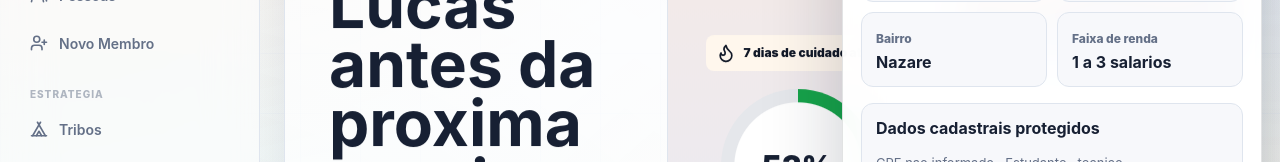
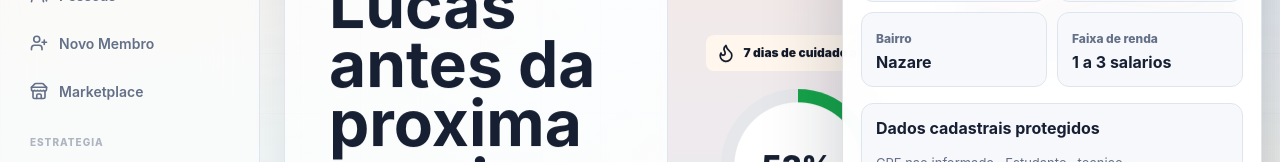
Before and after one commit to Alexandrecostagg/Alvo-Church, a Next.js app in the folder apps/web/: page / in a window 1280 px wide. Shown: the part 366-528 px from the top of the page. Built offline with nearby package versions, Linux system fonts and the light colour scheme; no server answers.

Commit message:
feat: add Marketplace sidebar link in module navigation

```diff
--- a/apps/web/app/(authenticated)/module-nav.tsx
+++ b/apps/web/app/(authenticated)/module-nav.tsx
@@ -19,7 +19,8 @@ import {
   UsersRound,
   Waypoints,
   Tent,
-  CalendarRange
+  CalendarRange,
+  Store
 } from "lucide-react";
 import { BrandLogo } from "../brand-logo";
 
@@ -38,6 +39,7 @@ const navigationGroups = [
       { label: "Minha Area", icon: UserCircle, href: "/me", match: (pathname: string) => pathname.startsWith("/me") },
       { label: "Pessoas", icon: UsersRound, href: "/members", match: (pathname: string) => pathname === "/members" || /^\/members\/[^/]+$/.test(pathname) },
       { label: "Novo Membro", icon: UserPlus, href: "/members/new", match: (pathname: string) => pathname.startsWith("/members/new") },
+      { label: "Marketplace", icon: Store, href: "/marketplace-community", match: (pathname: string) => pathname.startsWith("/marketplace-community") || pathname.startsWith("/marketplace") },
     ]
   },
   {
```
